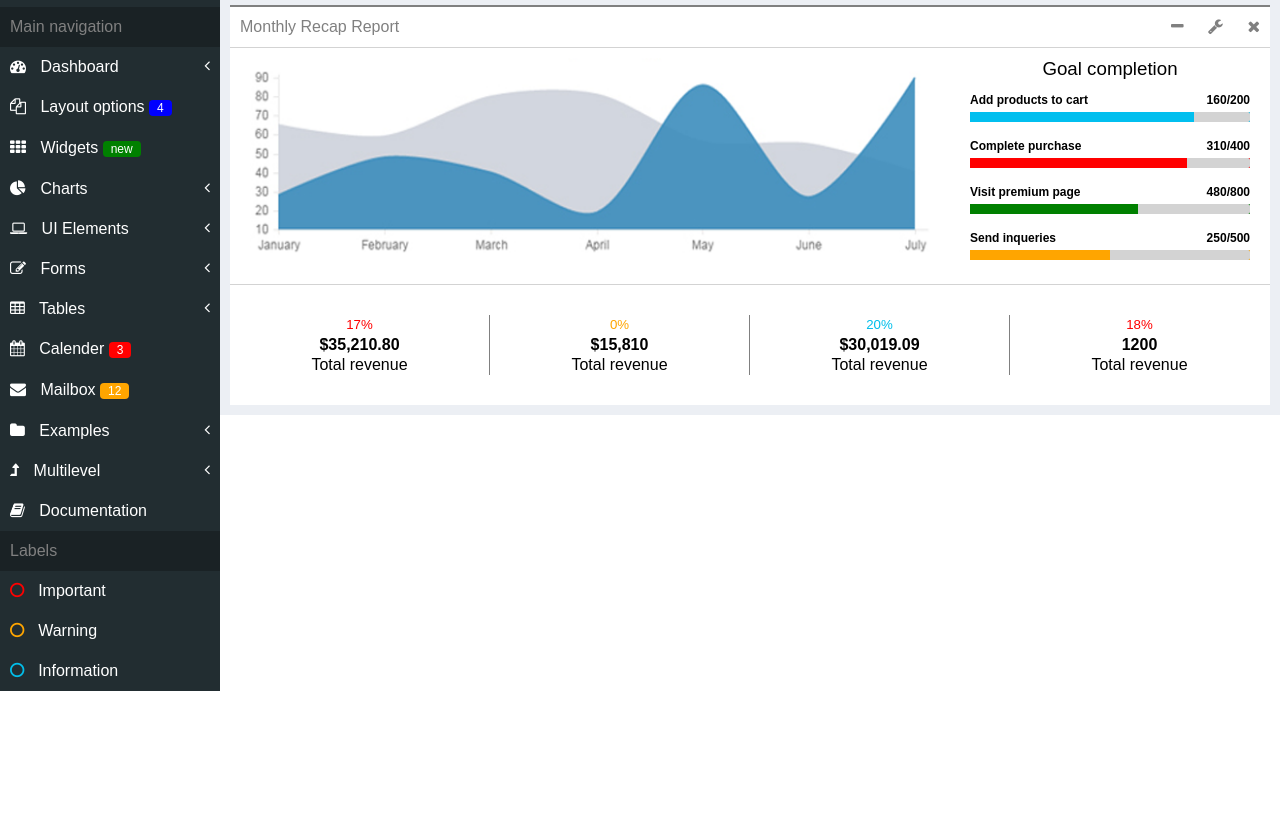
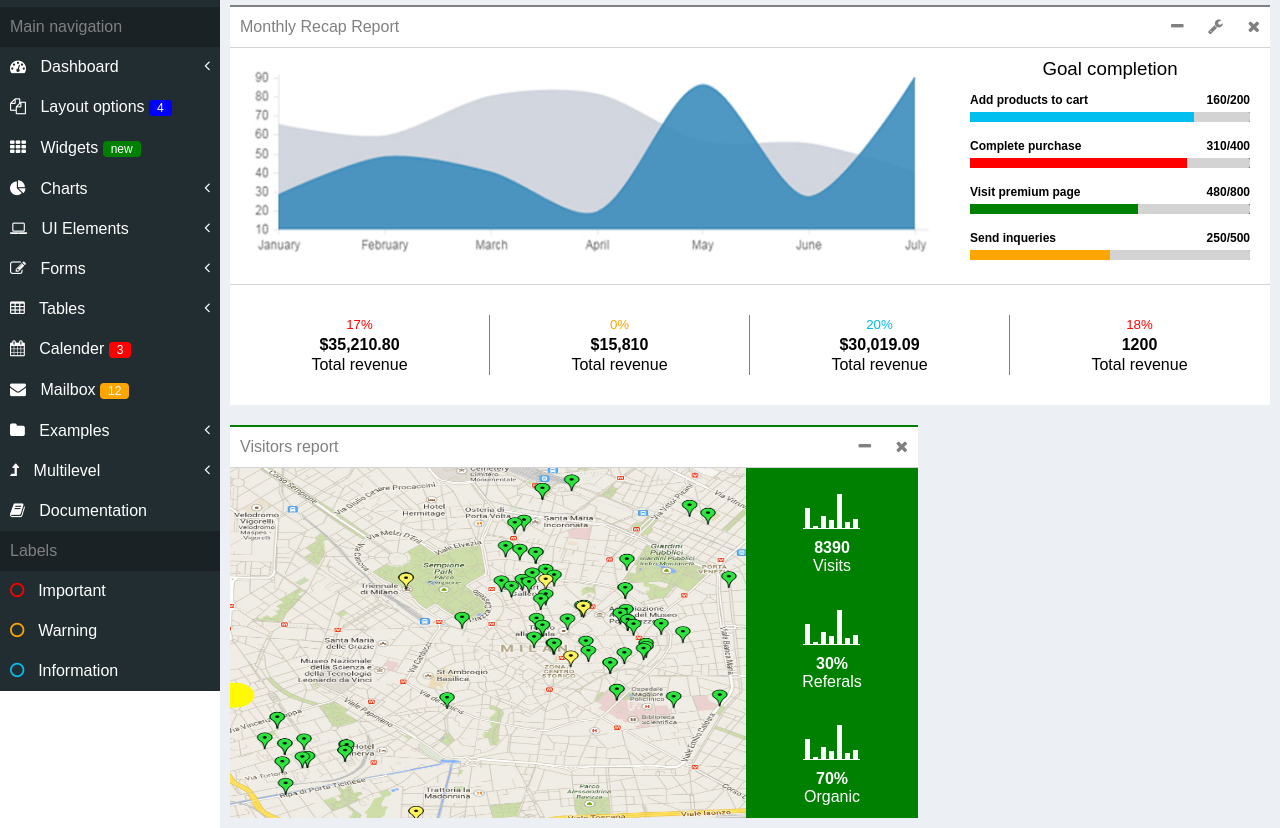
Before and after one commit to SwathiPV/html-css-assignments, a website: page assignment-2/index.html in a window 1280 px wide. Shown: the part 190-1018 px from the top of the page. Before the commit the page ends 881 px from the top, so only its background shows below. Drawn offline with nearby package versions, Linux system fonts and the light colour scheme; files that its build step writes are made by us from their sources.

Commit message:
Show visitors report section

```diff
--- a/assignment-2/index.html
+++ b/assignment-2/index.html
@@ -212,6 +212,60 @@
             </div>
           </div>
         </div>
+        <div class='statistics'>
+          <div class='visitors-report'>
+            <div class='visitors-report-header'>
+              <span> Visitors report</span>
+              <span class='title-bar-buttons'>
+                <i class="fa fa-minus" aria-hidden="true"></i>
+                <i class="fa fa-times" aria-hidden="true"></i>
+              </span>
+            </div>
+            <img class='map' src='../img/map.png' />
+            <div class='map-charts'>
+              <div class='visits chart'>
+                <div class='bar-chart'>
+                  <span class='bar'></span>
+                  <span class='bar'></span>
+                  <span class='bar'></span>
+                  <span class='bar'></span>
+                  <span class='bar'></span>
+                  <span class='bar'></span>
+                  <span class='bar'></span>
+                </div>
+                <h4>8390</h4>
+                <span>Visits</span>
+              </div>
+              <div class='referals chart'>
+                <div class='bar-chart'>
+                  <span class='bar'></span>
+                  <span class='bar'></span>
+                  <span class='bar'></span>
+                  <span class='bar'></span>
+                  <span class='bar'></span>
+                  <span class='bar'></span>
+                  <span class='bar'></span>
+                </div>
+                <h4>30%</h4>
+                <span>Referals</span>
+              </div>
+              <div class='organic chart'>
+                <div class='bar-chart'>
+                  <span class='bar'></span>
+                  <span class='bar'></span>
+                  <span class='bar'></span>
+                  <span class='bar'></span>
+                  <span class='bar'></span>
+                  <span class='bar'></span>
+                  <span class='bar'></span>
+                </div>
+                <h4>70%</h4>
+                <span>Organic</span>
+              </div>
+            </div>
+          </div>
+          <div class='analysis'></div>
+        </div>
       </div>
   </body>
 </html>
--- a/sass/pages/_assignment-2.scss
+++ b/sass/pages/_assignment-2.scss
@@ -1,4 +1,11 @@
 .app2 {
+
+  .title-bar-buttons {
+    float: right;
+     i {
+       padding: 0 10px;
+     }
+  }
 
   .header {
     height: 70px;
@@ -175,13 +182,6 @@
       line-height: 40px;
       border-bottom: 1px solid lightgray;
       padding-left: 10px;
-
-      .title-bar-buttons {
-        float: right;
-         i {
-           padding: 0 10px;
-         }
-      }
     }
     .charts {
       width: calc(100% - 40px);
@@ -258,4 +258,97 @@
       }
     }
   }
+
+  .statistics {
+    margin-top: 20px;
+
+    .visitors-report {
+      width: 43em;
+      background-color: white;
+      border-top: 2px solid green;
+
+      .visitors-report-header {
+        color: gray;
+        height: 40px;
+        line-height: 40px;
+        border-bottom: 1px solid lightgray;
+        padding-left: 10px;
+      }
+
+      .map {
+        width: 75%;
+        height: 350px;
+        display: inline-block;
+        float: left;
+      }
+
+      .map-charts {
+        color: white;
+        display: inline-block;
+        height: 350px;
+        text-align: center;
+        background-color: green;
+        width: 25%;
+
+        h4 {
+          font-weight: bold;
+        }
+
+        .chart {
+          height: calc(33% - 10px);
+          padding-top: 10px;
+          vertical-align: middle;
+        }
+
+        .bar-chart {
+          height: 50px;
+          width: 33%;
+          margin-left: 33%;
+          border-bottom: 1px solid white;
+          position: relative;
+          margin-bottom: 10px;
+
+          span {
+            width: 5px;
+            margin:0 2px;
+            color: white;
+            display: inline-block;
+            background-color: white;
+            position: absolute;
+            bottom: 0;
+
+            &:first-child {
+              left: 0;
+              height: 20px;
+            }
+
+            &:nth-child(2) {
+              left: 8px;
+              height: 2px;
+            }
+            &:nth-child(3) {
+              left: 16px;
+              height: 12px;
+            }
+            &:nth-child(4) {
+              left: 24px;
+              height: 8px;
+            }
+            &:nth-child(5) {
+              left: 32px;
+              height: 34px;
+            }
+            &:nth-child(6) {
+              left: 40px;
+              height: 6px;
+            }
+            &:nth-child(7) {
+              left: 48px;
+              height: 9px;
+            }
+          }
+        }
+      }
+    }
+  }
 }
```
Also changed, not shown: img/map.png (added).
